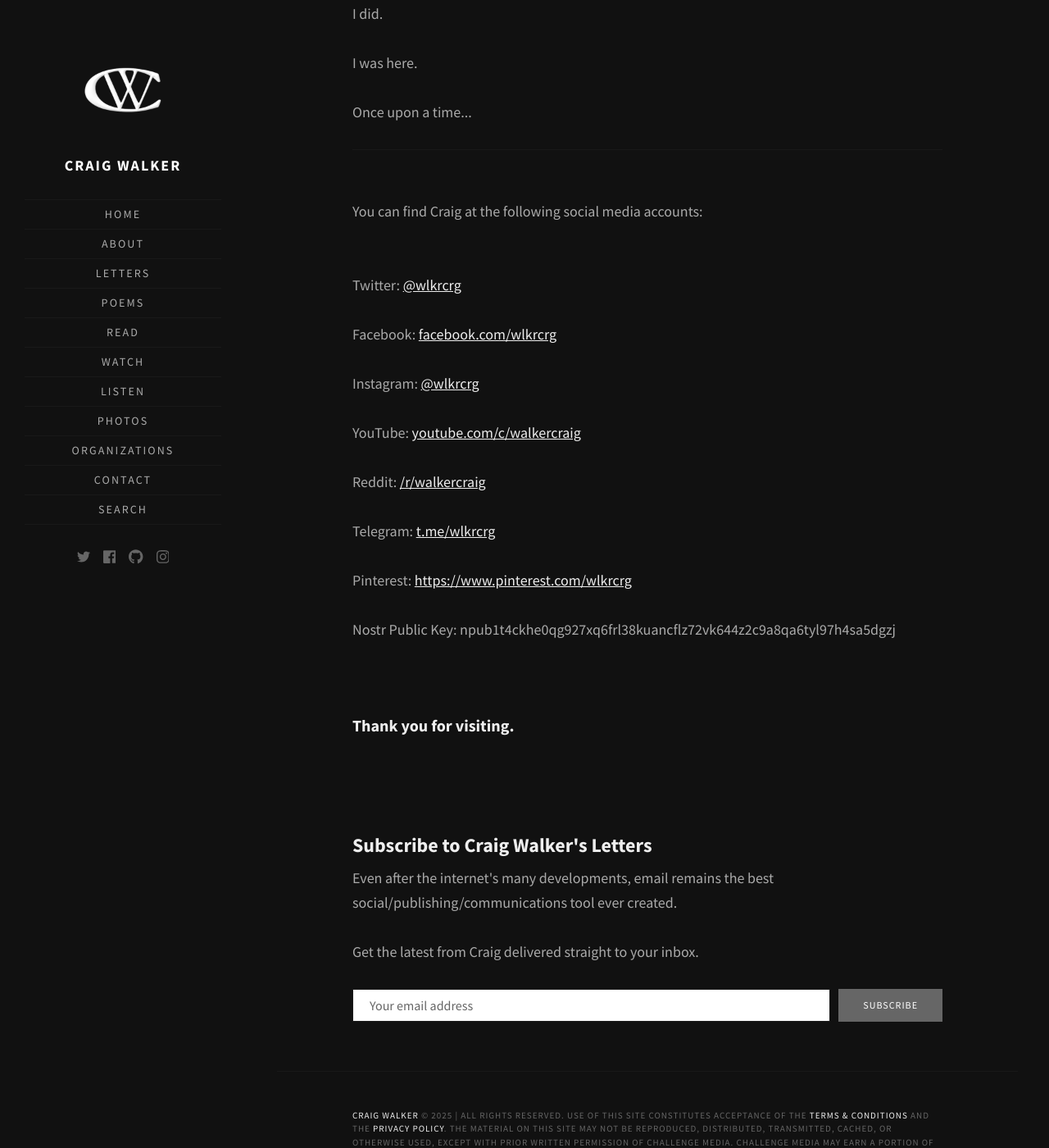
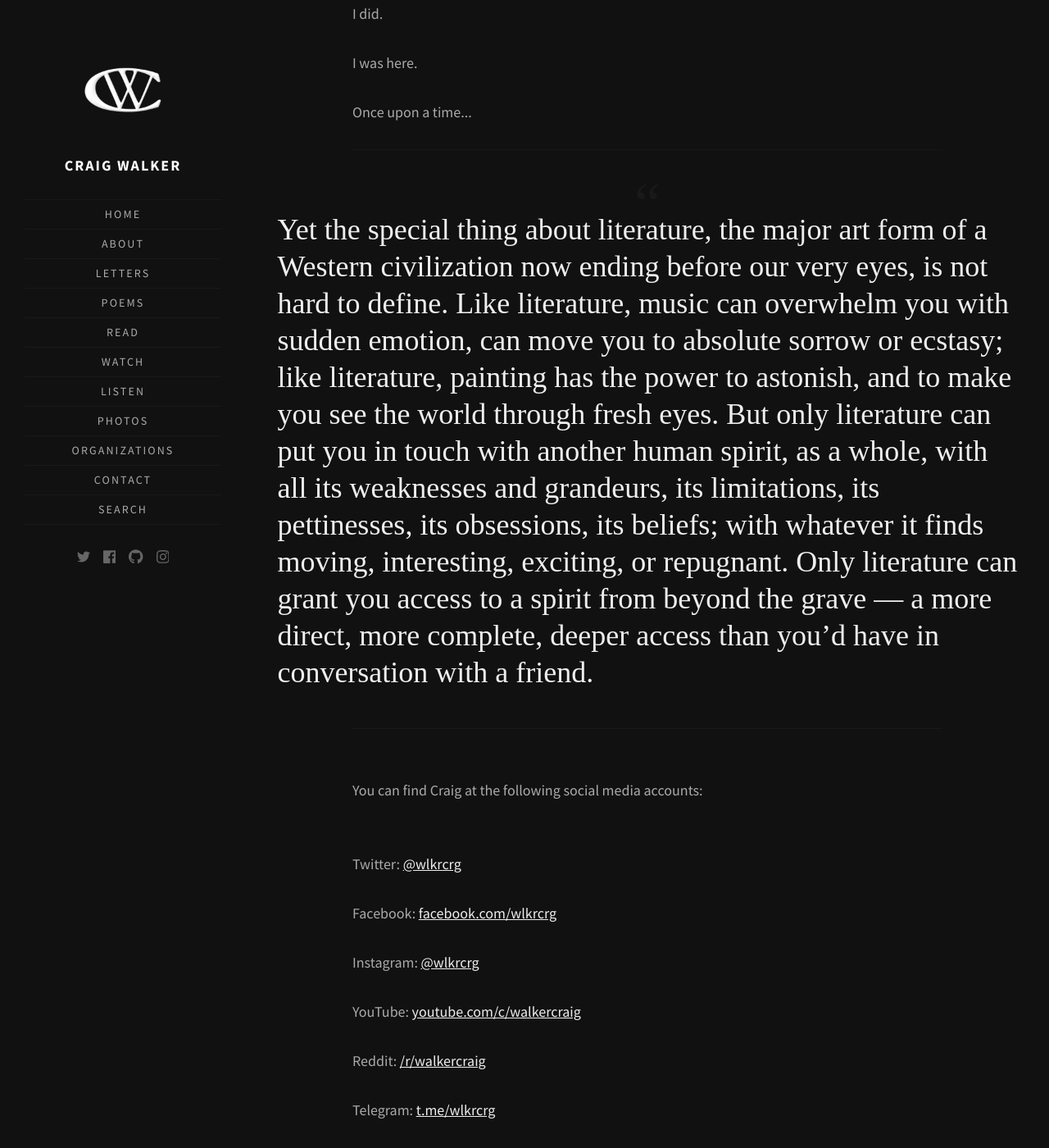
Before and after one commit to walkercraig/walkercraig, a Jekyll site: the page built from about-this-site.html, in a window 1280 px wide and 1400 px high, scrolled down 3808 px. Shown: the whole window at 82% size. Built offline with Jekyll 4.4.1, drawn with Linux system fonts in a browser that asks for light colours; some web fonts are replaced.

Commit message:
Update about-this-site.html

```diff
--- a/about-this-site.html
+++ b/about-this-site.html
@@ -32,6 +32,10 @@ title: About This Site
     <p>I was here.</p>
     <p>Once upon a time...</p>
     <hr>
+    <blockquote cite="http://www.worldwildlife.org/who/index.html">
+      Yet the special thing about literature, the major art form of a Western civilization now ending before our very eyes, is not hard to define. Like literature, music can overwhelm you with sudden emotion, can move you to absolute sorrow or ecstasy; like literature, painting has the power to astonish, and to make you see the world through fresh eyes. But only literature can put you in touch with another human spirit, as a whole, with all its weaknesses and grandeurs, its limitations, its pettinesses, its obsessions, its beliefs; with whatever it finds moving, interesting, exciting, or repugnant. Only literature can grant you access to a spirit from beyond the grave — a more direct, more complete, deeper access than you’d have in conversation with a friend.
+    </blockquote>
+    <hr>
     <br/>
     <p>You can find Craig at the following social media accounts:</p>
     <br/>
```
